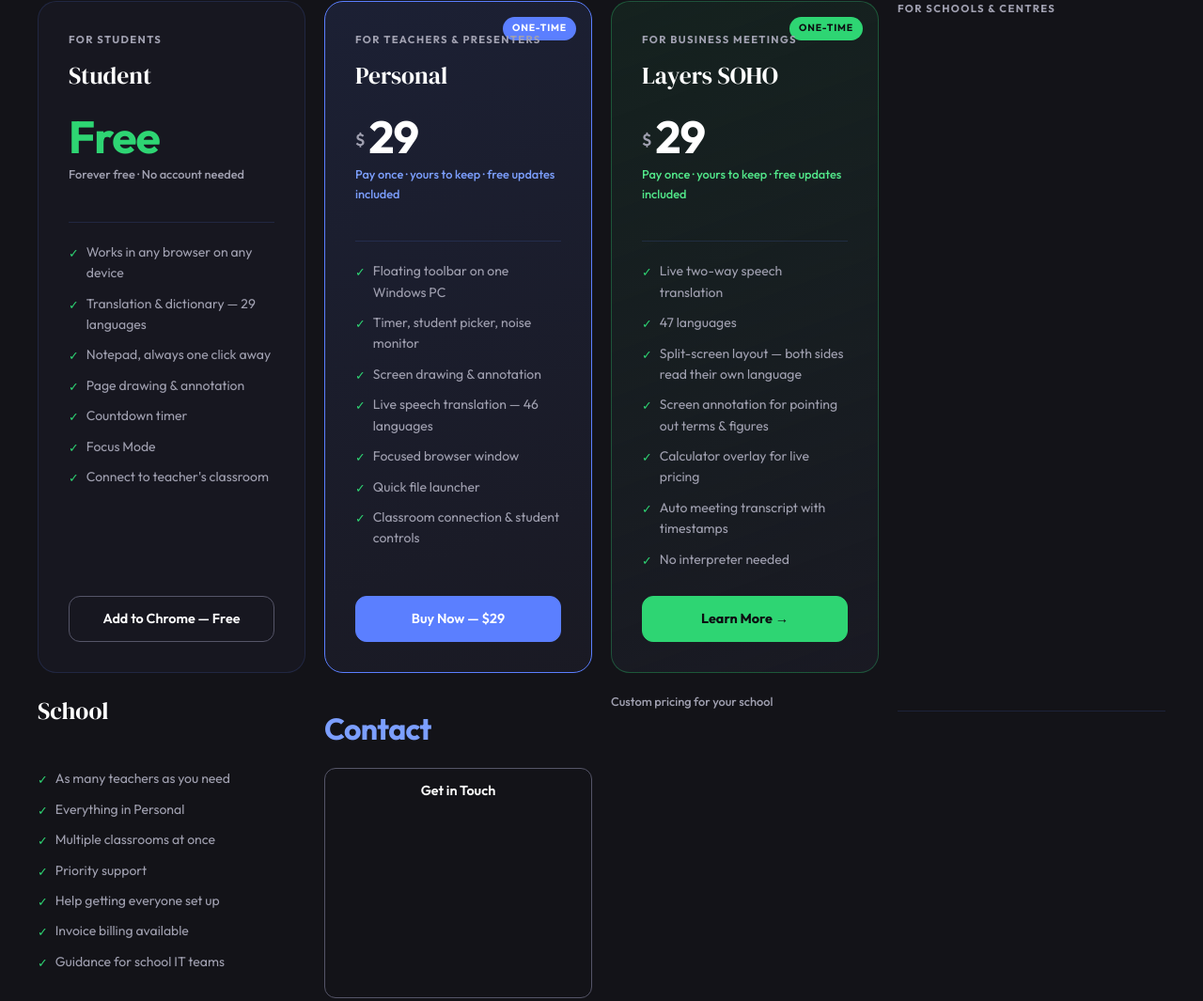
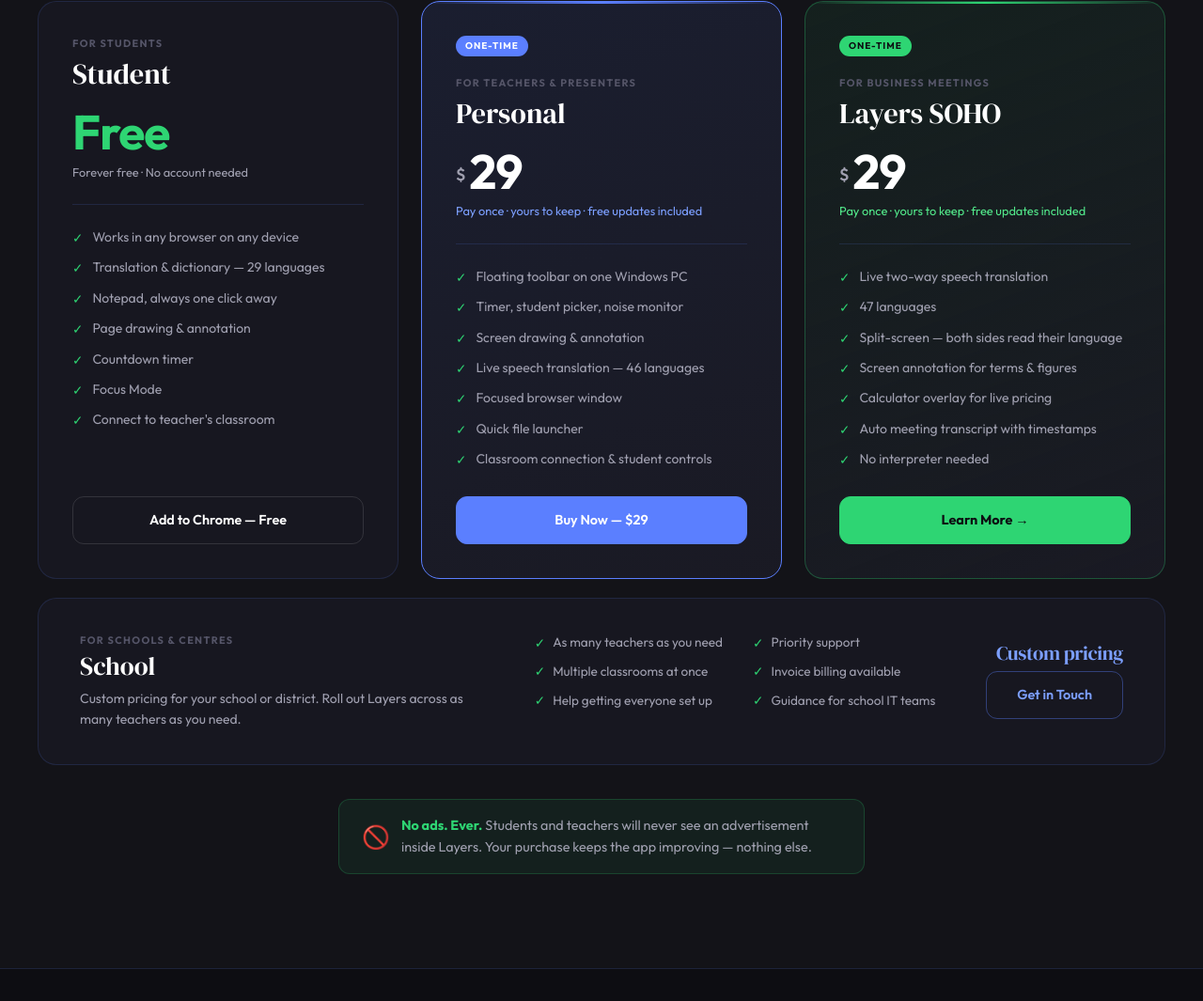
Before and after one commit to susume/thelayersapp, a plain HTML site: page index.html in a window 1280 px wide. Shown: the part 8233-9298 px from the top of the page at 94% size. Drawn offline with nearby package versions, Linux system fonts and the light colour scheme.

Commit message:
Update index.html

```diff
--- a/index.html
+++ b/index.html
@@ -210,32 +210,51 @@
 .sync-row .sd { font-size: 0.75rem; color: var(--muted); }
 .sync-arrow { text-align: center; color: var(--accent); font-size: 1.2rem; margin: 4px 0; opacity: 0.7; }
 .sync-note { background: rgba(91,127,255,0.1); border: 1px solid rgba(91,127,255,0.2); border-radius: 8px; padding: 10px 14px; font-size: 0.8rem; color: var(--accent2); text-align: center; margin-top: 12px; }
-.pricing-grid { display: grid; grid-template-columns: repeat(4,1fr); gap: 20px; margin-top: 48px; }
-.price-card { background: var(--card-bg); border: 1px solid var(--border); border-radius: 20px; padding: 32px; display: flex; flex-direction: column; position: relative; overflow: hidden; transition: transform 0.3s, border-color 0.3s; }
+/* ── Pricing ── */
+.pricing-top { display: grid; grid-template-columns: 1fr 1fr 1fr; gap: 24px; margin-top: 48px; }
+.price-card { background: var(--card-bg); border: 1px solid var(--border); border-radius: 20px; padding: 36px; display: flex; flex-direction: column; position: relative; overflow: hidden; transition: transform 0.3s, border-color 0.3s; }
 .price-card:hover { transform: translateY(-4px); border-color: rgba(91,127,255,0.3); }
-.price-card.popular { border-color: var(--accent); background: linear-gradient(160deg, rgba(91,127,255,0.12), rgba(26,26,36,0.95)); }
-.pop-tag { position: absolute; top: 16px; right: 16px; background: var(--accent); color: white; font-size: 0.65rem; font-weight: 700; letter-spacing: 0.08em; text-transform: uppercase; padding: 4px 10px; border-radius: 100px; }
-.p-tier { font-size: 0.7rem; font-weight: 700; letter-spacing: 0.12em; text-transform: uppercase; color: var(--muted); margin-bottom: 8px; }
-.p-name { font-family: 'DM Serif Display', serif; font-size: 1.6rem; margin-bottom: 20px; }
+.price-card.popular { border-color: var(--accent); background: linear-gradient(160deg, rgba(91,127,255,0.1), rgba(26,26,36,0.95)); }
+.price-card.popular::after { content: ''; position: absolute; top: 0; left: 0; right: 0; height: 2px; background: linear-gradient(90deg, transparent, var(--accent), transparent); }
+.price-card.soho { border-color: rgba(46,213,115,0.3); background: linear-gradient(160deg, rgba(46,213,115,0.07), rgba(26,26,36,0.95)); }
+.price-card.soho::after { content: ''; position: absolute; top: 0; left: 0; right: 0; height: 2px; background: linear-gradient(90deg, transparent, #2ed573, transparent); }
+.pop-tag { display: inline-flex; align-items: center; background: var(--accent); color: white; font-size: 0.62rem; font-weight: 700; letter-spacing: 0.1em; text-transform: uppercase; padding: 3px 10px; border-radius: 100px; margin-bottom: 20px; width: fit-content; }
+.price-card.soho .pop-tag { background: #2ed573; color: #0d0d12; }
+.p-tier { font-size: 0.68rem; font-weight: 700; letter-spacing: 0.12em; text-transform: uppercase; color: var(--dim); margin-bottom: 6px; }
+.p-name { font-family: 'DM Serif Display', serif; font-size: 1.9rem; margin-bottom: 20px; line-height: 1.1; }
 .p-amount { display: flex; align-items: flex-end; gap: 4px; margin-bottom: 6px; }
-.p-currency { font-size: 1.1rem; font-weight: 600; color: var(--muted); margin-bottom: 6px; }
-.p-num { font-size: 3rem; font-weight: 700; line-height: 1; letter-spacing: -0.02em; }
-.p-save { font-size: 0.8rem; font-weight: 500; margin-bottom: 20px; min-height: 20px; color: var(--muted); }
-.p-divider { width: 100%; height: 1px; background: var(--border); margin: 20px 0; }
-.p-features { list-style: none; flex: 1; display: flex; flex-direction: column; gap: 10px; margin-bottom: 28px; }
-.p-features li { display: flex; align-items: flex-start; gap: 8px; font-size: 0.875rem; color: var(--muted); }
-.ck { color: var(--green); font-size: 0.8rem; flex-shrink: 0; margin-top: 2px; }
-.cx { color: var(--dim); font-size: 0.8rem; flex-shrink: 0; margin-top: 2px; }
-.btn-price { display: block; text-align: center; padding: 12px; border-radius: 12px; font-size: 0.9rem; font-weight: 600; text-decoration: none; transition: all 0.2s; border: 1px solid var(--dim); color: var(--text); }
+.p-currency { font-size: 1.1rem; font-weight: 600; color: var(--muted); margin-bottom: 8px; }
+.p-num { font-size: 3.2rem; font-weight: 700; line-height: 1; letter-spacing: -0.02em; }
+.p-save { font-size: 0.8rem; font-weight: 400; margin-bottom: 24px; color: var(--muted); }
+.price-card.popular .p-save { color: var(--accent2); }
+.price-card.soho .p-save { color: #52e88a; }
+.p-divider { width: 100%; height: 1px; background: var(--border); margin: 0 0 24px; }
+.p-features { list-style: none; flex: 1; display: flex; flex-direction: column; gap: 11px; margin-bottom: 28px; }
+.p-features li { display: flex; align-items: flex-start; gap: 10px; font-size: 0.875rem; color: var(--muted); line-height: 1.5; }
+.ck { color: var(--green); font-size: 0.85rem; flex-shrink: 0; margin-top: 1px; }
+.price-card.soho .ck { color: #2ed573; }
+.cx { color: var(--dim); font-size: 0.85rem; flex-shrink: 0; margin-top: 1px; }
+.btn-price { display: block; text-align: center; padding: 13px; border-radius: 12px; font-size: 0.9rem; font-weight: 600; text-decoration: none; transition: all 0.2s; border: 1px solid rgba(255,255,255,0.12); color: var(--text); }
 .btn-price:hover { border-color: var(--accent); color: var(--accent); }
-.price-card.popular .btn-price { background: var(--accent); border-color: var(--accent); }
-.price-card.popular .btn-price:hover { opacity: 0.85; }
-.price-card.soho { border-color: rgba(46,213,115,0.3); background: linear-gradient(160deg, rgba(46,213,115,0.08), rgba(26,26,36,0.95)); }
-.price-card.soho .pop-tag { background: #2ed573; color: #0d0d12; }
+.price-card.popular .btn-price { background: var(--accent); border-color: var(--accent); color: #fff; }
+.price-card.popular .btn-price:hover { opacity: 0.88; transform: translateY(-1px); }
 .price-card.soho .btn-price { background: #2ed573; border-color: #2ed573; color: #0d0d12; font-weight: 700; }
-.price-card.soho .btn-price:hover { opacity: 0.85; }
-.price-card.soho::before { background: linear-gradient(90deg, transparent, #2ed573, transparent); }
-.no-ads { display: flex; align-items: center; gap: 12px; background: rgba(46,213,115,0.07); border: 1px solid rgba(46,213,115,0.2); border-radius: 12px; padding: 16px 24px; max-width: 560px; margin: 40px auto 0; }
+.price-card.soho .btn-price:hover { opacity: 0.88; transform: translateY(-1px); }
+/* School enterprise strip */
+.price-school { margin-top: 20px; background: var(--card-bg); border: 1px solid var(--border); border-radius: 20px; padding: 36px 44px; display: grid; grid-template-columns: 1fr auto; gap: 48px; align-items: center; transition: border-color 0.3s; }
+.price-school:hover { border-color: rgba(91,127,255,0.3); }
+.price-school-left { display: flex; gap: 48px; align-items: flex-start; }
+.price-school-info { flex: 1; }
+.price-school-info .p-tier { margin-bottom: 4px; }
+.price-school-info .p-name { font-family: 'DM Serif Display', serif; font-size: 1.7rem; margin-bottom: 8px; }
+.price-school-info p { font-size: 0.875rem; color: var(--muted); line-height: 1.6; max-width: 420px; }
+.price-school-feats { list-style: none; display: grid; grid-template-columns: 1fr 1fr; gap: 8px 32px; }
+.price-school-feats li { display: flex; align-items: center; gap: 8px; font-size: 0.85rem; color: var(--muted); }
+.price-school-cta { display: flex; flex-direction: column; align-items: flex-end; gap: 8px; flex-shrink: 0; }
+.price-school-cta .p-num { font-size: 1.4rem; color: var(--accent2); font-family: 'DM Serif Display', serif; }
+.btn-price-school { display: block; text-align: center; padding: 13px 32px; border-radius: 12px; font-size: 0.9rem; font-weight: 600; text-decoration: none; transition: all 0.2s; border: 1px solid rgba(91,127,255,0.4); color: var(--accent2); white-space: nowrap; }
+.btn-price-school:hover { background: rgba(91,127,255,0.1); border-color: var(--accent); color: var(--accent); }
+.no-ads { display: flex; align-items: center; gap: 12px; background: rgba(46,213,115,0.07); border: 1px solid rgba(46,213,115,0.2); border-radius: 12px; padding: 16px 24px; max-width: 560px; margin: 36px auto 0; }
 .no-ads .ni { font-size: 1.5rem; }
 .no-ads p { font-size: 0.9rem; color: var(--muted); }
 .no-ads strong { color: var(--green); }
@@ -265,9 +284,9 @@
 .footer-links a { color: var(--muted); text-decoration: none; font-size: 0.875rem; transition: color 0.2s; }
 .footer-links a:hover { color: var(--text); }
 .footer-copy { color: var(--dim); font-size: 0.8rem; width: 100%; }
-@media (max-width: 1000px) { .pricing-grid { grid-template-columns: 1fr 1fr; } .student-grid { grid-template-columns: 1fr 1fr; } .who-grid { grid-template-columns: 1fr 1fr; } .features-grid { grid-template-columns: 1fr 1fr; } }
+@media (max-width: 1000px) { .pricing-top { grid-template-columns: 1fr 1fr; } .price-school { grid-template-columns: 1fr; } .price-school-left { flex-direction: column; gap: 24px; } .price-school-cta { align-items: flex-start; } .student-grid { grid-template-columns: 1fr 1fr; } .who-grid { grid-template-columns: 1fr 1fr; } .features-grid { grid-template-columns: 1fr 1fr; } }
 @media (max-width: 768px) { .products-grid { grid-template-columns: 1fr; } .sync-layout { grid-template-columns: 1fr; } .problem-grid { grid-template-columns: 1fr; } nav { padding: 0 20px; } .nav-links a:not(.nav-cta):not(:last-child) { display: none; } .wrap, .band { padding: 60px 24px; } }
-@media (max-width: 600px) { .features-grid { grid-template-columns: 1fr; } .student-grid { grid-template-columns: 1fr; } .pricing-grid { grid-template-columns: 1fr; } .who-grid { grid-template-columns: 1fr; } }
+@media (max-width: 600px) { .features-grid { grid-template-columns: 1fr; } .student-grid { grid-template-columns: 1fr; } .pricing-top { grid-template-columns: 1fr; } .who-grid { grid-template-columns: 1fr; } .price-school-feats { grid-template-columns: 1fr; } }
 </style>
 </head>
 <body>
@@ -601,7 +620,9 @@
       <h2 data-i18n="price_h2">Simple, <em>honest</em> pricing.</h2>
       <p class="intro" data-i18n="price_intro">Students always get the full experience for free. Teachers pay once — no subscriptions, no monthly fees, no surprises.</p>
     </div>
-    <div class="pricing-grid reveal">
+    <div class="pricing-top reveal">
+
+      <!-- Student -->
       <div class="price-card">
         <div class="p-tier" data-i18n="p1_tier">For Students</div>
         <div class="p-name" data-i18n="p1_name">Student</div>
@@ -619,12 +640,14 @@
         </ul>
         <a href="https://chromewebstore.google.com/detail/iclfdiolilnmjeimkdoeloeiioaongnh?utm_source=item-share-cb" target="_blank" rel="noopener noreferrer" class="btn-price" data-i18n="p1_btn">Add to Chrome — Free</a>
       </div>
+
+      <!-- Personal -->
       <div class="price-card popular">
         <div class="pop-tag" data-i18n="p2_tag">One-time</div>
         <div class="p-tier" data-i18n="p2_tier">For Teachers &amp; Presenters</div>
         <div class="p-name" data-i18n="p2_name">Personal</div>
         <div class="p-amount"><span class="p-currency">$</span><span class="p-num">29</span></div>
-        <div class="p-save" style="color:var(--accent2)" data-i18n="p2_save">Pay once · yours to keep · free updates included</div>
+        <div class="p-save" data-i18n="p2_save">Pay once · yours to keep · free updates included</div>
         <div class="p-divider"></div>
         <ul class="p-features">
           <li><span class="ck">✓</span> <span data-i18n="p2_f1">Floating toolbar on one Windows PC</span></li>
@@ -637,40 +660,49 @@
         </ul>
         <a href="https://thelayersapp.gumroad.com/l/v29eng" target="_blank" rel="noopener noreferrer" class="btn-price" data-i18n="p2_btn">Buy Now — $29</a>
       </div>
+
       <!-- SOHO -->
       <div class="price-card soho">
         <div class="pop-tag">One-time</div>
         <div class="p-tier">For Business Meetings</div>
         <div class="p-name">Layers SOHO</div>
         <div class="p-amount"><span class="p-currency">$</span><span class="p-num">29</span></div>
-        <div class="p-save" style="color:#52e88a;">Pay once · yours to keep · free updates included</div>
+        <div class="p-save">Pay once · yours to keep · free updates included</div>
         <div class="p-divider"></div>
         <ul class="p-features">
-          <li><span class="ck" style="color:#2ed573;">✓</span> Live two-way speech translation</li>
-          <li><span class="ck" style="color:#2ed573;">✓</span> 47 languages</li>
-          <li><span class="ck" style="color:#2ed573;">✓</span> Split-screen layout — both sides read their own language</li>
-          <li><span class="ck" style="color:#2ed573;">✓</span> Screen annotation for pointing out terms &amp; figures</li>
-          <li><span class="ck" style="color:#2ed573;">✓</span> Calculator overlay for live pricing</li>
-          <li><span class="ck" style="color:#2ed573;">✓</span> Auto meeting transcript with timestamps</li>
-          <li><span class="ck" style="color:#2ed573;">✓</span> No interpreter needed</li>
+          <li><span class="ck">✓</span> Live two-way speech translation</li>
+          <li><span class="ck">✓</span> 47 languages</li>
+          <li><span class="ck">✓</span> Split-screen — both sides read their language</li>
+          <li><span class="ck">✓</span> Screen annotation for terms &amp; figures</li>
+          <li><span class="ck">✓</span> Calculator overlay for live pricing</li>
+          <li><span class="ck">✓</span> Auto meeting transcript with timestamps</li>
+          <li><span class="ck">✓</span> No interpreter needed</li>
         </ul>
         <a href="soho.html" class="btn-price">Learn More →</a>
       </div>
-        <div class="p-tier" data-i18n="p3_tier">For Schools &amp; Centres</div>
-        <div class="p-name" data-i18n="p3_name">School</div>
-        <div class="p-amount"><span class="p-num" style="font-size:2rem;color:var(--accent2)" data-i18n="p3_price">Contact</span></div>
-        <div class="p-save" data-i18n="p3_save">Custom pricing for your school</div>
-        <div class="p-divider"></div>
-        <ul class="p-features">
+
+    </div>
+
+    <!-- School enterprise strip -->
+    <div class="price-school reveal">
+      <div class="price-school-left">
+        <div class="price-school-info">
+          <div class="p-tier" data-i18n="p3_tier">For Schools &amp; Centres</div>
+          <div class="p-name" data-i18n="p3_name">School</div>
+          <p data-i18n="p3_save">Custom pricing for your school or district. Roll out Layers across as many teachers as you need.</p>
+        </div>
+        <ul class="price-school-feats">
           <li><span class="ck">✓</span> <span data-i18n="p3_f1">As many teachers as you need</span></li>
-          <li><span class="ck">✓</span> <span data-i18n="p3_f2">Everything in Personal</span></li>
+          <li><span class="ck">✓</span> <span data-i18n="p3_f4">Priority support</span></li>
           <li><span class="ck">✓</span> <span data-i18n="p3_f3">Multiple classrooms at once</span></li>
-          <li><span class="ck">✓</span> <span data-i18n="p3_f4">Priority support</span></li>
+          <li><span class="ck">✓</span> <span data-i18n="p3_f6">Invoice billing available</span></li>
           <li><span class="ck">✓</span> <span data-i18n="p3_f5">Help getting everyone set up</span></li>
-          <li><span class="ck">✓</span> <span data-i18n="p3_f6">Invoice billing available</span></li>
           <li><span class="ck">✓</span> <span data-i18n="p3_f7">Guidance for school IT teams</span></li>
         </ul>
-        <a href="/cdn-cgi/l/email-protection#5d2c28382e293432332e1d293538313c24382f2e3c2d2d733e3230" class="btn-price" data-i18n="p3_btn">Get in Touch</a>
+      </div>
+      <div class="price-school-cta">
+        <div class="p-num" style="font-family:'DM Serif Display',serif;font-size:1.3rem;color:var(--accent2);font-weight:400;" data-i18n="p3_price">Custom pricing</div>
+        <a href="contact.html" class="btn-price-school" data-i18n="p3_btn">Get in Touch</a>
       </div>
     </div>
     <div class="no-ads reveal">
```
